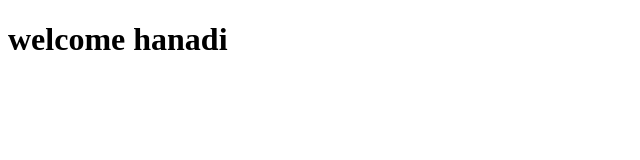
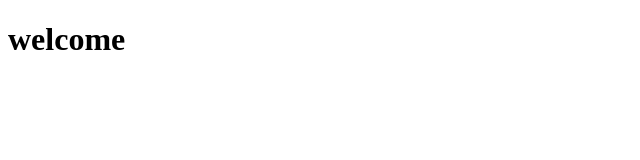
Before and after one commit to Hanadi234/htmlcollabollatin, a plain HTML site: page index.html in a window 1280 px wide. Shown: the whole page, without its empty margins (0-640 px from the left). Drawn offline with Linux system fonts and the light colour scheme.

Commit message:
modify h1

```diff
--- a/index.html
+++ b/index.html
@@ -7,6 +7,6 @@
 
 </head>
 <body>
-  <h1>welcome hanadi</h1>
+  <h1>welcome </h1>
 </body>
 </html>
```
